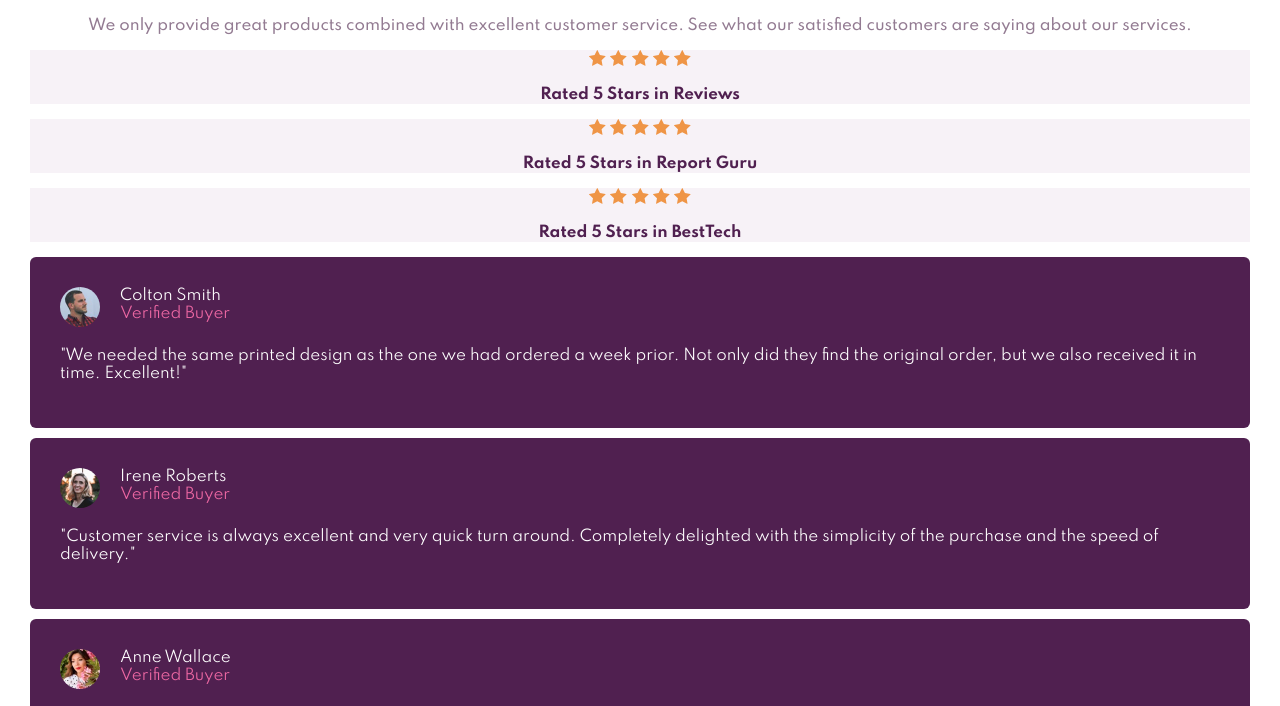
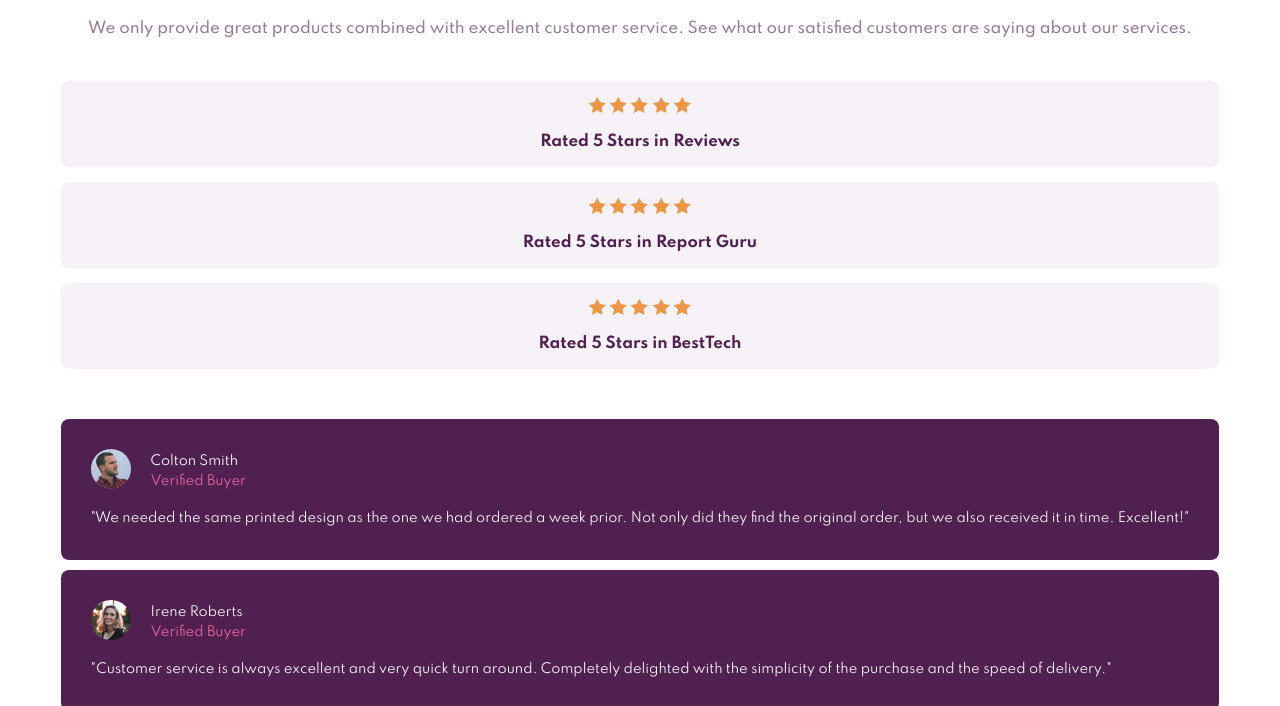
Before and after one commit to CrypticMango/social-proof-section, a plain HTML site: page index.html in a window 1280 px wide. Shown: the part 89-795 px from the top of the page. Drawn offline with Linux system fonts and the light colour scheme.

Commit message:
removed margin bottom from paragraphs
-line-height and margin-bottom changed on to blurb
-further styled review cards
-added margin top to attribution

```diff
--- a/style.css
+++ b/style.css
@@ -24,11 +24,17 @@ h1 {
 	color: var(--very-dark-magenta);
 }
 
+p {
+	margin-bottom: 0;
+}
+
 /*styling of h1 and top blurb below*/
 
 .top-blurb {
 	color: var(--dark-grayish-magenta);
 	font-weight: 500;
+	line-height: 1.5rem;
+	margin-bottom: 40px;
 }
 
 /*5 star cards styling below*/
@@ -39,6 +45,9 @@ h1 {
 	background-color: var(--light-gray-magenta);
 	color: var(--very-dark-magenta);
 	font-weight: 700;
+	padding: 16px;
+	margin-top: 15px;
+	border-radius: 8px;
 }
 
 /* review cards styling below*/
@@ -48,10 +57,15 @@ h1 {
 .anne-review-card {
 	background-color: var(--very-dark-magenta);
 	color: var(--white);
-	border-radius: 6px;
+	border-radius: 8px;
 	padding: 30px;
 	margin-bottom: 10px;
 	text-align: left;
+	font-size: 13px;
+}
+
+.colton-review-card {
+	margin-top: 50px;
 }
 
 .top-card-info {
@@ -62,6 +76,8 @@ h1 {
 	display: flex;
 	flex-direction: column;
 	margin-left: 20px;
+	position: relative;
+	top: 5px;
 }
 
 .profile-pic {
@@ -71,6 +87,11 @@ h1 {
 
 .verified {
 	color: var(--soft-pink);
+	margin-top: 5px;
+}
+
+.review-blurb {
+	line-height: 1.5rem;
 }
 /*footer styling*/
 .attribution {
@@ -78,6 +99,7 @@ h1 {
 	text-align: center;
 	color: var(--very-dark-magenta);
 	font-weight: 700;
+	margin-top: 30px;
 }
 .attribution a {
 	color: hsl(228, 45%, 44%);
```
